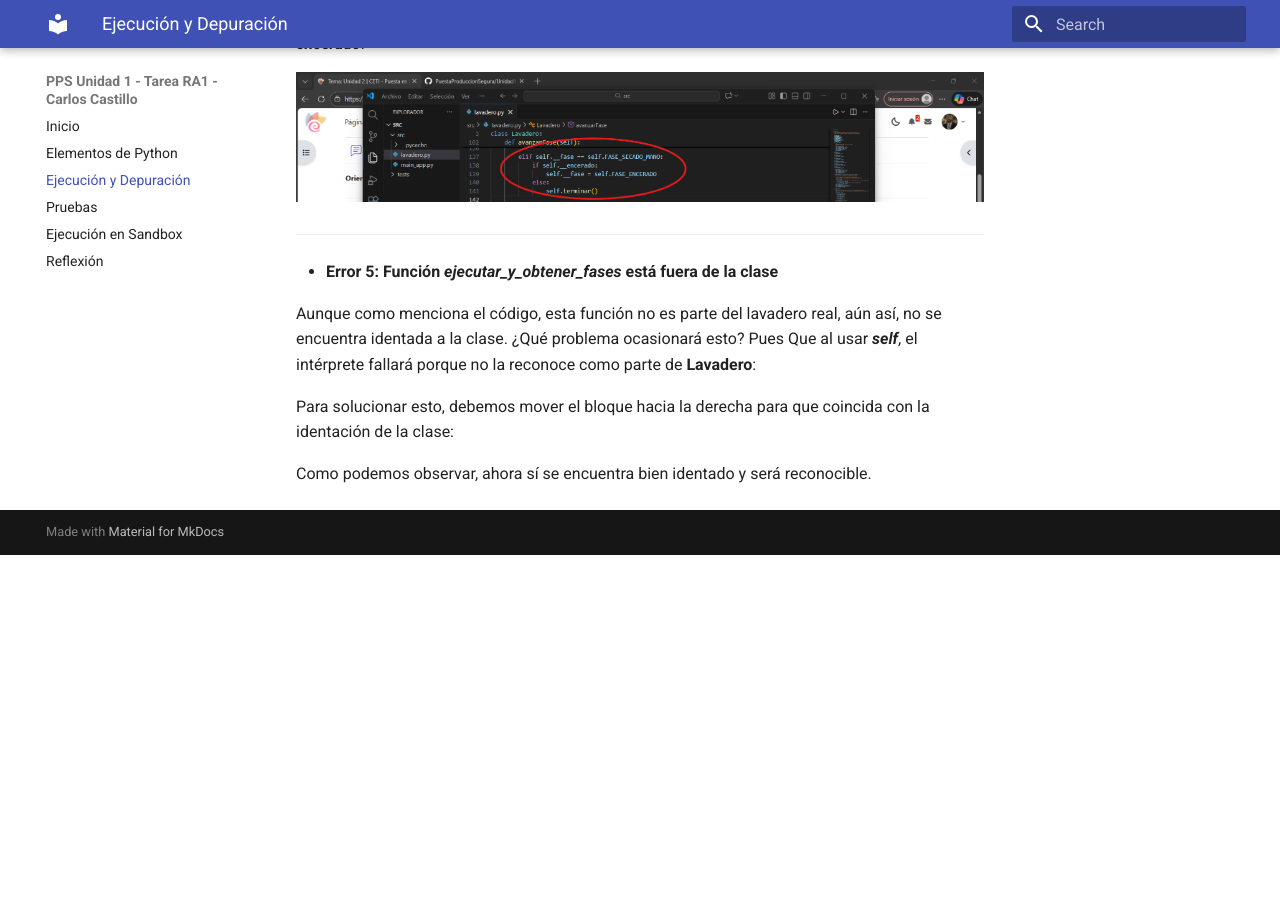
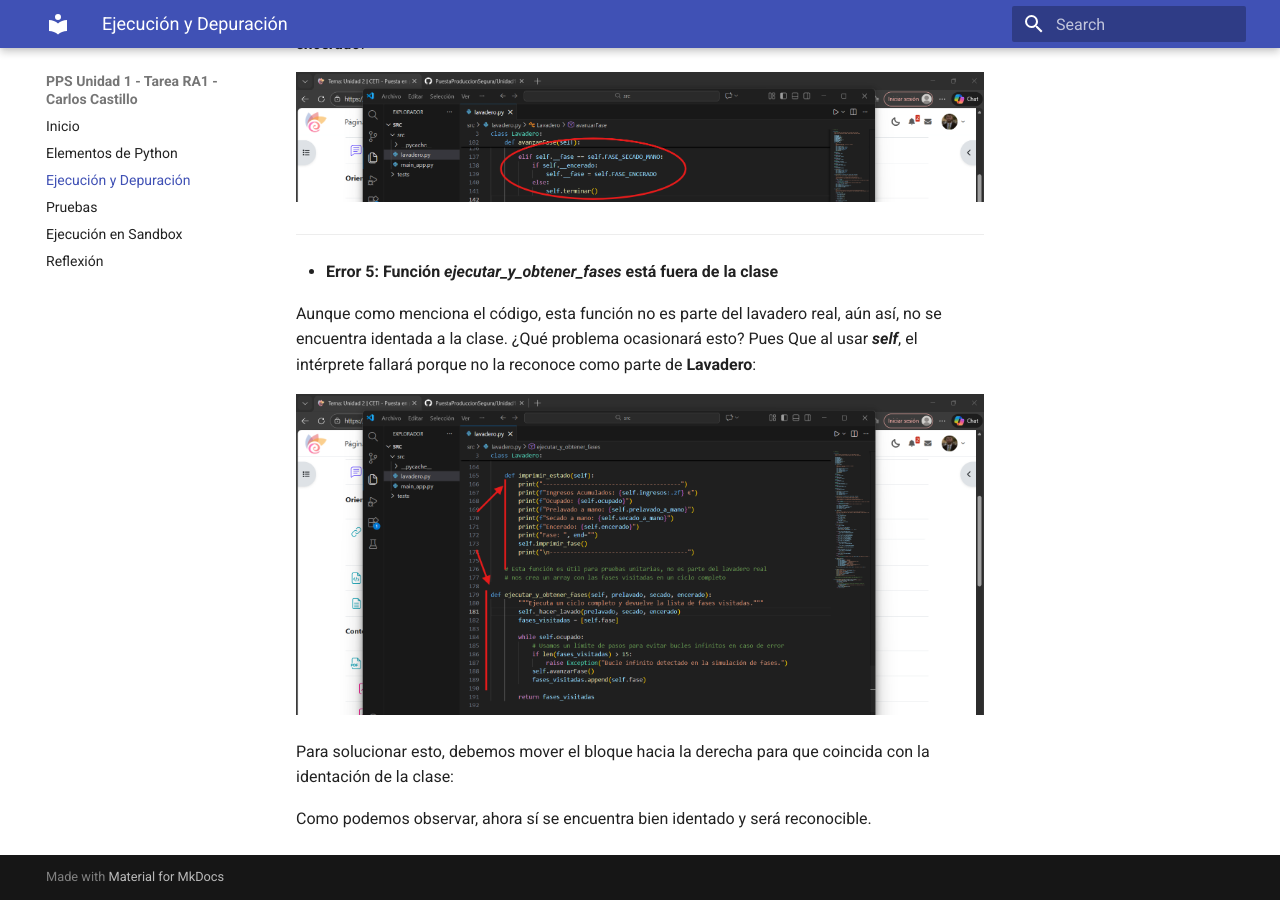
Before and after one commit to carloscastillogon1/Unidad1-TareaRA1-CarlosCastillo, an MkDocs documentation site: the page built from docs/ejecucion.md, in a window 1280 px wide and 900 px high, scrolled down 3499 px. Built offline with MkDocs 1.6.1 and Material for MkDocs 9.7.7, drawn with Linux system fonts in a browser that asks for light colours; before the commit the page ends 4054 px from its top, so only the background shows below that.

Commit message:
ejecucion.md

```diff
--- a/docs/ejecucion.md
+++ b/docs/ejecucion.md
@@ -79,7 +79,7 @@ Por lo tanto, lo que vamos a hacer es corregir los errores, y después, probarem
    Aunque como menciona el código, esta función no es parte del lavadero real, aún así, no se encuentra identada a la clase. ¿Qué problema ocasionará esto? Pues
    Que al usar ***self***, el intérprete fallará porque no la reconoce como parte de **Lavadero**:
 
-
+   ![Def](images/Def.png)
 
    Para solucionar esto, debemos mover el bloque hacia la derecha para que coincida con la identación de la clase:
 
```
